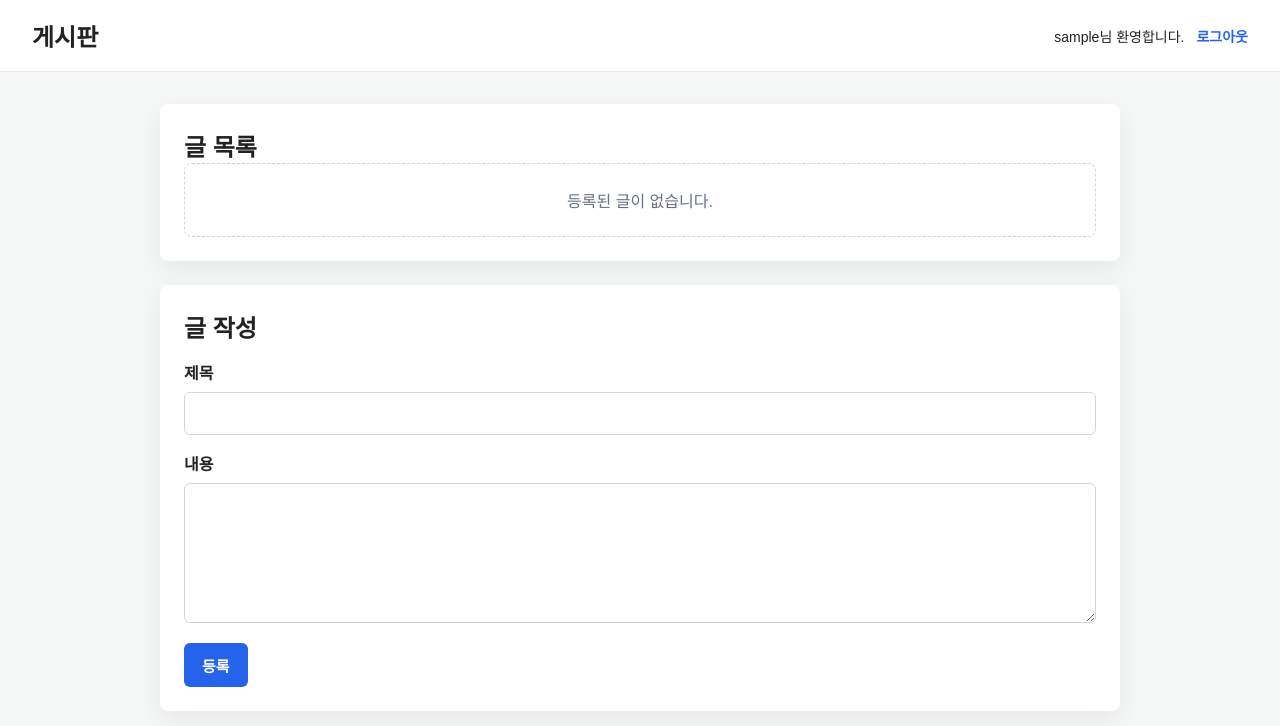
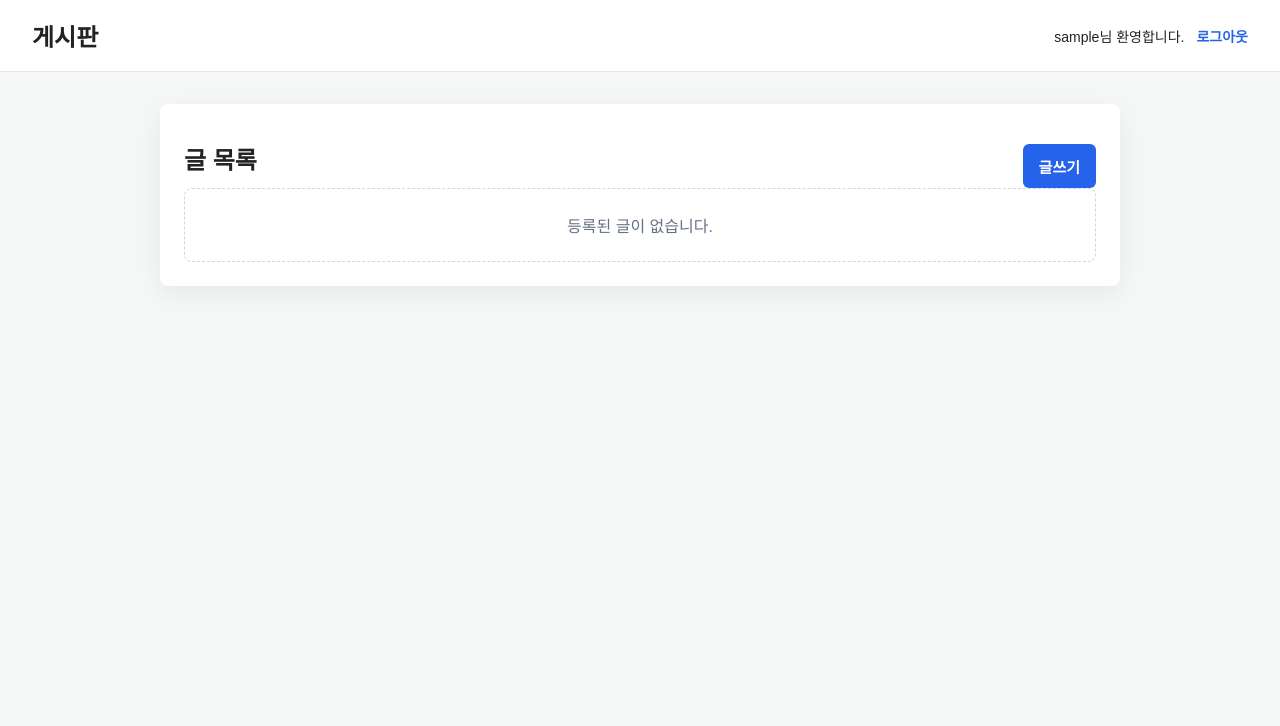
Before and after one commit to Segangs/PicoTeam, a Flask app: page /board in a window 1280 px wide. Shown: the top 726 px of the page. Run offline with Flask 3, Linux system fonts and the light colour scheme; the visitor is signed in with stand-in values (Sample User, id 1); data that the repository does not hold is empty.

Commit message:
글쓰기 팝업

```diff
--- a/Dogyeong/templates/board.html
+++ b/Dogyeong/templates/board.html
@@ -15,7 +15,14 @@
 {% block content %}
 
 <section class="panel">
+    <div class="board-header">
         <h2>글 목록</h2>
+
+        <button class="write-btn" onclick="openModal()">
+            글쓰기
+        </button>
+    </div>
+
     {% if boards %}
     <ul class="board-list">
         {% for board in boards %}
@@ -30,16 +37,119 @@
     <p class="empty">등록된 글이 없습니다.</p>
     {% endif %}
 </section>
-<section class="panel">
-    <h2>글 작성</h2>
+
+<!-- 모달 -->
+<div id="writeModal" class="modal">
+
+    <div class="modal-content">
+
+        <span class="close-btn" onclick="closeModal()">
+            &times;
+        </span>
+
+        <h2>게시글 작성</h2>
+
         <form action="{{ url_for('write') }}" method="post">
-        <label for="title">제목</label>
-        <input type="text" id="title" name="title" required>
 
-        <label for="content">내용</label>
-        <textarea id="content" name="content" required></textarea>
+            <label>제목</label>
+            <input
+                type="text"
+                name="title"
+                required
+            >
 
-        <button type="submit">등록</button>
+            <label>내용</label>
+            <textarea
+                name="content"
+                rows="10"
+                required
+            ></textarea>
+
+            <button type="submit">
+                등록
+            </button>
+
         </form>
-</section>
+
+    </div>
+
+</div>
+
+<style>
+
+.board-header{
+    display:flex;
+    justify-content:space-between;
+    align-items:center;
+}
+
+.write-btn{
+    padding:10px 16px;
+    cursor:pointer;
+}
+
+.modal{
+    display:none;
+    position:fixed;
+    top:0;
+    left:0;
+
+    width:100%;
+    height:100%;
+
+    background:rgba(0,0,0,0.5);
+
+    z-index:1000;
+}
+
+.modal-content{
+    background:white;
+
+    width:600px;
+    max-width:90%;
+
+    margin:80px auto;
+    padding:25px;
+
+    border-radius:10px;
+}
+
+.modal-content input,
+.modal-content textarea{
+    width:100%;
+    padding:10px;
+    margin-top:5px;
+    margin-bottom:15px;
+    box-sizing:border-box;
+}
+
+.close-btn{
+    float:right;
+    font-size:28px;
+    cursor:pointer;
+}
+
+</style>
+
+<script>
+
+function openModal(){
+    document.getElementById("writeModal").style.display = "block";
+}
+
+function closeModal(){
+    document.getElementById("writeModal").style.display = "none";
+}
+
+window.onclick = function(event){
+
+    const modal = document.getElementById("writeModal");
+
+    if(event.target === modal){
+        closeModal();
+    }
+}
+
+</script>
+
 {% endblock %}
```
Lines whose indentation alone changed are shown as unchanged.
